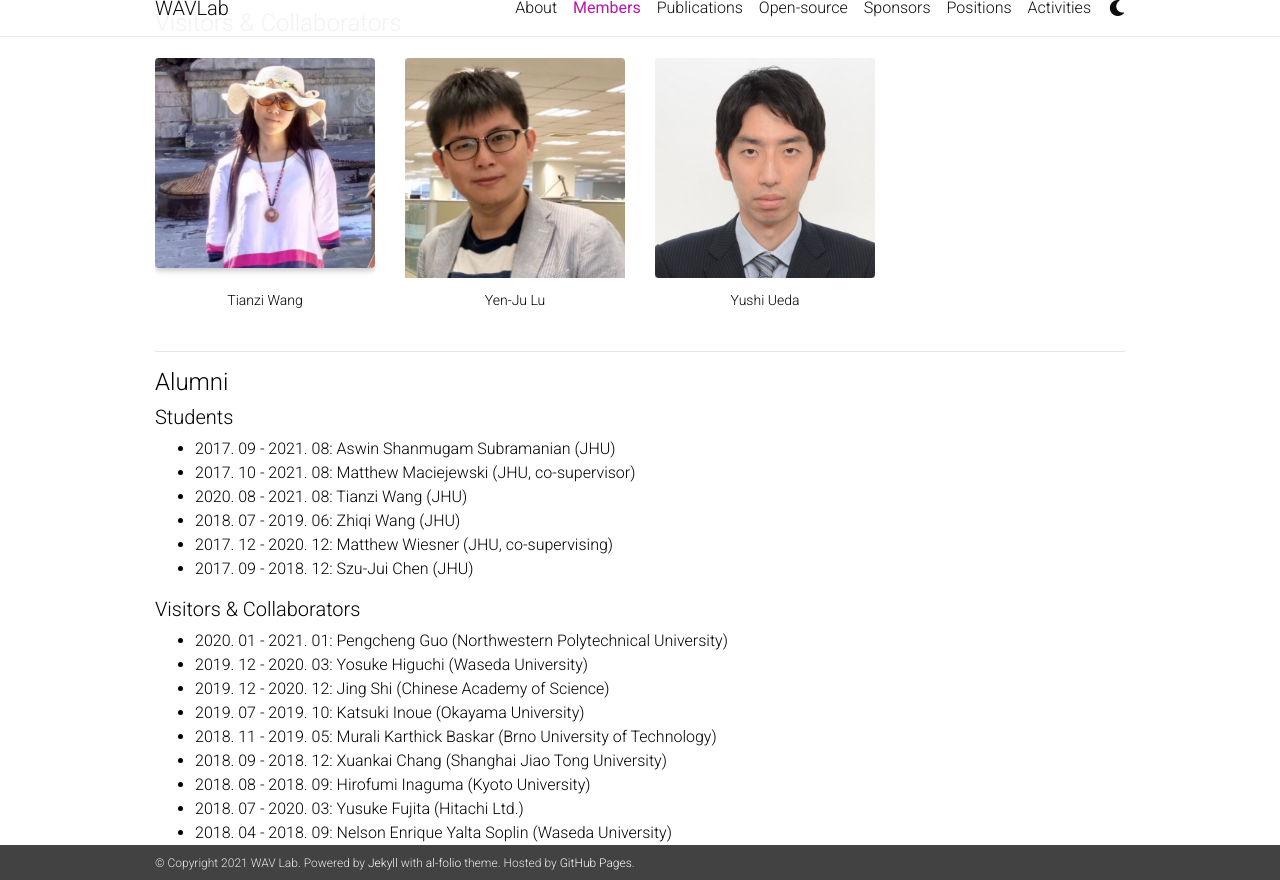
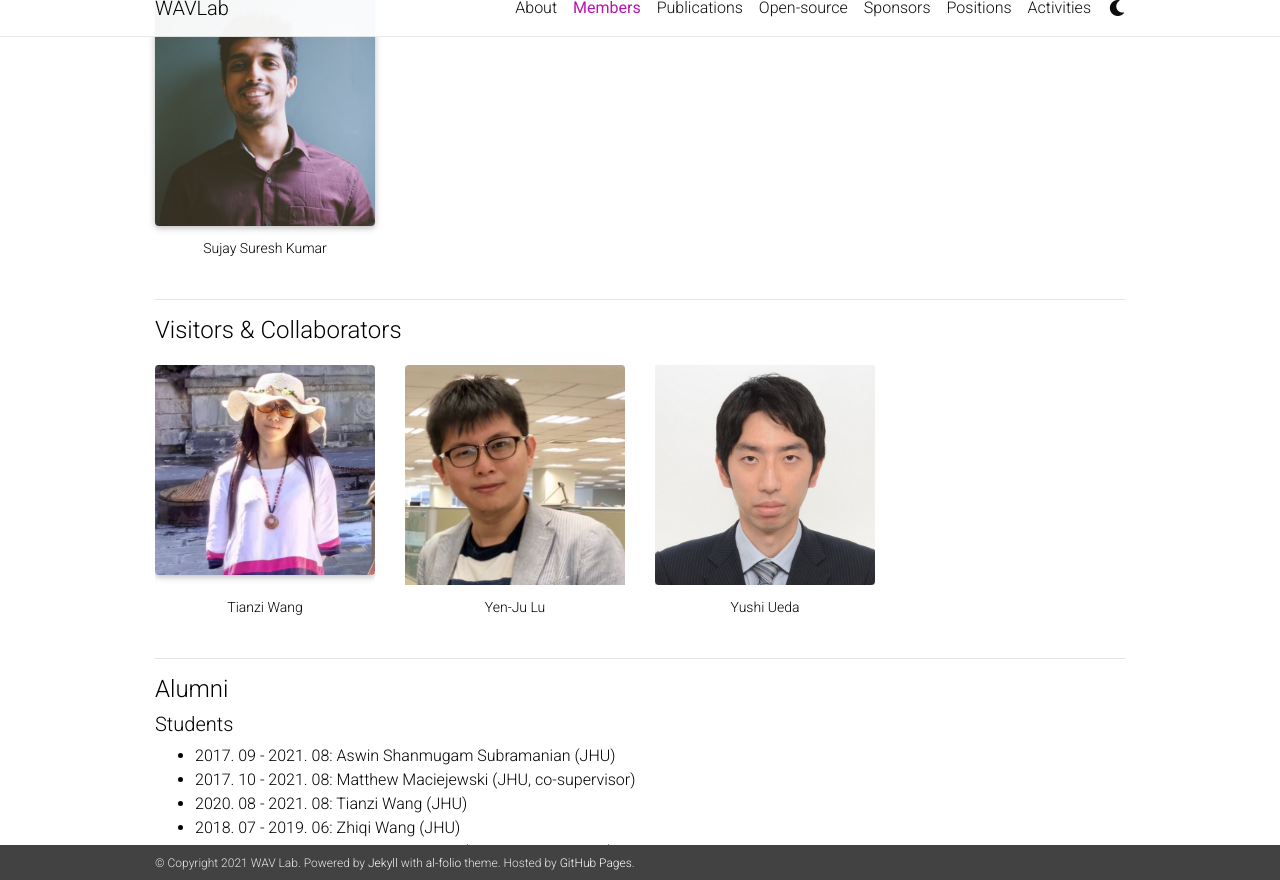
Before and after one commit to shinjiwlab/shinjiwlab.github.io, a Jekyll site: the page built from _pages/members.md, in a window 1280 px wide and 900 px high, scrolled down 1987 px, cut to the strip 20-900 px from the top of the window. Built offline with Jekyll 4.4.1, drawn with Linux system fonts in a browser that asks for light colours; nearby versions of some CDN libraries; a style sheet for code colours, icons or effects is not loaded.

Commit message:
Added Sujay Photo and Member details

```diff
--- a/_pages/members.md
+++ b/_pages/members.md
@@ -287,6 +287,23 @@
         </div>
     </div>
 </div>
+<div class="row mt-3">
+    <div class="col-sm mt-3 mt-md-0">
+        <a href="https://sujayskumar.com/">
+            <img class="img-fluid rounded z-depth-1" src="{{ site.baseurl }}/assets/img/sujay.jpg">
+        </a>
+        <div class="caption">
+            Sujay Suresh Kumar
+        </div>
+    </div>
+    <div class="col-sm mt-3 mt-md-0">
+    </div>
+    <div class="col-sm mt-3 mt-md-0">
+    </div>
+    <div class="col-sm mt-3 mt-md-0">
+    </div>
+</div>
+
 <hr />
 
 #### Visitors & Collaborators
```
Also changed, not shown: assets/img/sujay.jpg (added).
